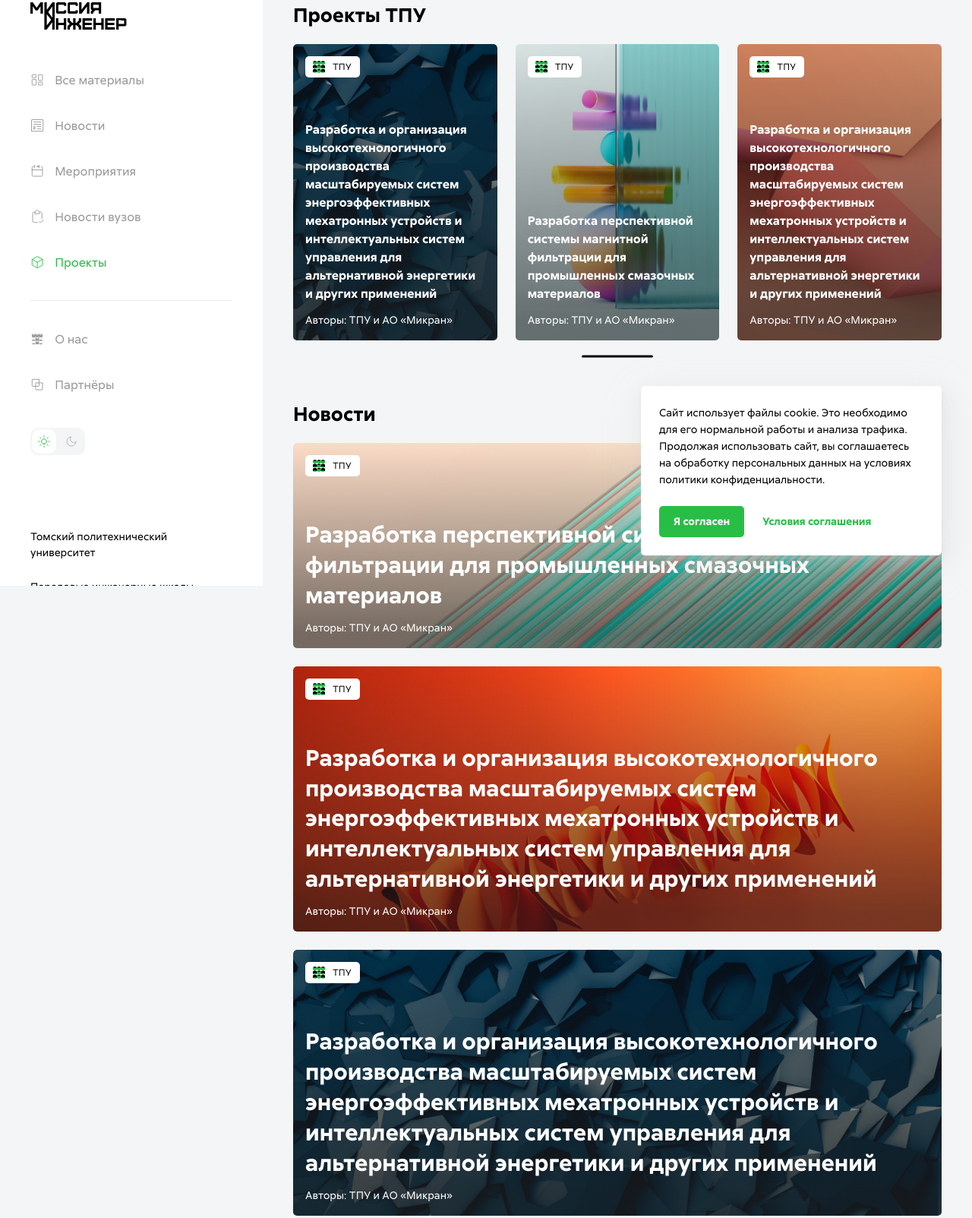
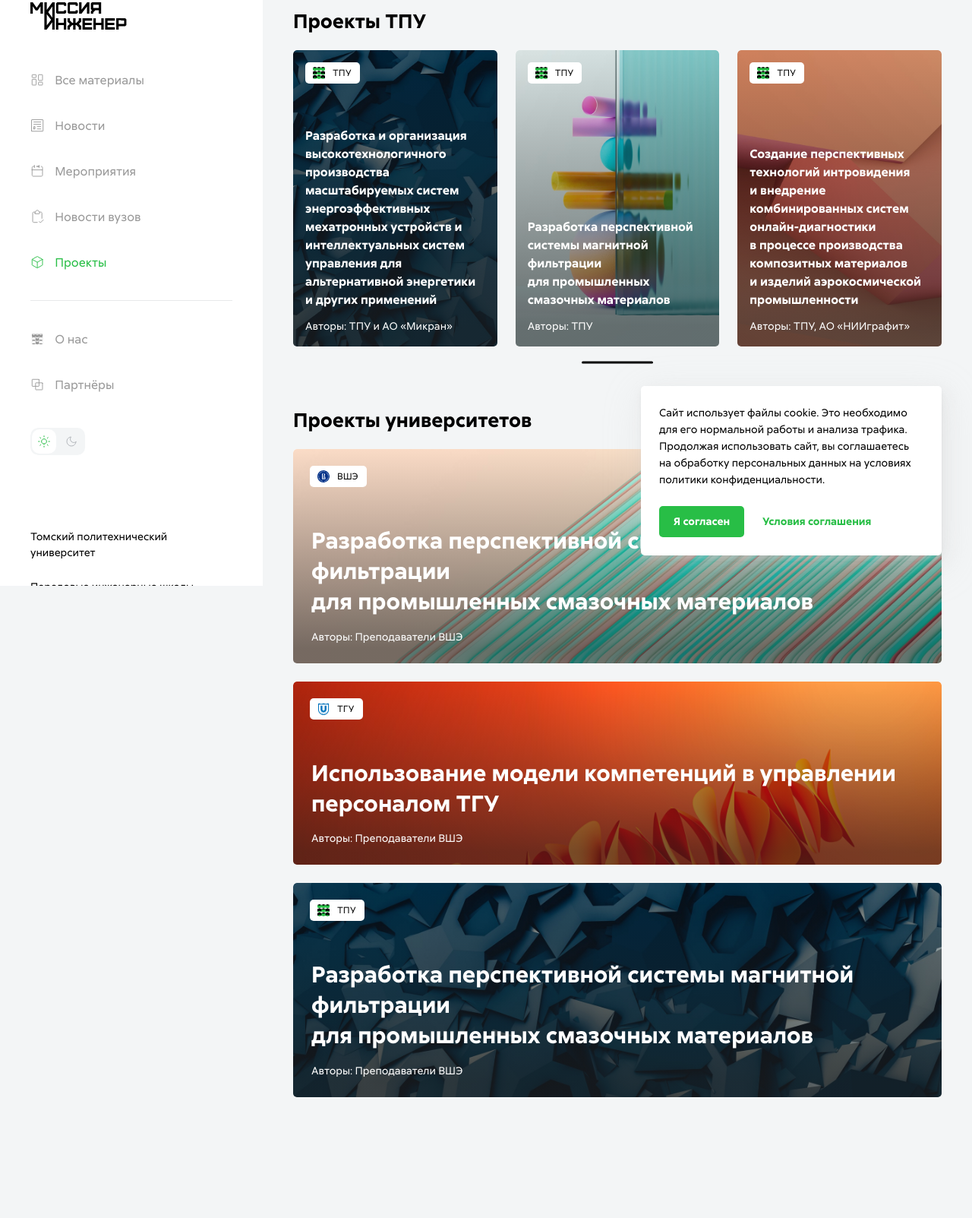
Before and after one commit to Boffeer/mission-engineer, a website: page projects.html in a window 1280 px wide. Shown: the part 29-1632 px from the top of the page at 76% size. After the commit the page ends 1505 px from the top, so only its background shows below. Drawn offline with Linux system fonts and the light colour scheme.

Commit message:
Делает ПП проектов

```diff
--- a/projects.html
+++ b/projects.html
@@ -288,7 +288,7 @@
           </div>
         </div>
       </div>
-      <div class="page-content">
+      <div class="page-content page-content--more-gap">
         <h2 class="section__title section__heading">Проекты ТПУ</h2>
         <section class="section">
           <div class="section__content">
@@ -348,10 +348,10 @@
                       <h3 class="card__title">
                         <a href="#" class="card__title-link"
                           >Разработка перспективной системы магнитной фильтрации
-                          для промышленных смазочных материалов</a
+                          для&nbsp;промышленных смазочных материалов</a
                         >
                       </h3>
-                      <p class="card__desc">Авторы: ТПУ и АО «Микран»</p>
+                      <p class="card__desc">Авторы: ТПУ</p>
                     </div>
                   </article>
                 </div>
@@ -375,15 +375,15 @@
                     /></picture>
                     <div class="card__info">
                       <h3 class="card__title">
-                        <a href="#" class="card__title-link"
-                          >Разработка и организация высокотехнологичного
-                          производства масштабируемых систем энергоэффективных
-                          мехатронных устройств и интеллектуальных систем
-                          управления для альтернативной энергетики и других
-                          применений</a
-                        >
+                        <a href="#" class="card__title-link">
+                          Создание перспективных технологий интровидения
+                          <br />и внедрение комбинированных систем
+                          онлайн-диагностики <br />в процессе производства
+                          композитных материалов <br />и изделий аэрокосмической
+                          промышленности
+                        </a>
                       </h3>
-                      <p class="card__desc">Авторы: ТПУ и АО «Микран»</p>
+                      <p class="card__desc">Авторы: ТПУ, АО «НИИграфит»</p>
                     </div>
                   </article>
                 </div>
@@ -395,19 +395,19 @@
           </div>
         </section>
 
-        <section class="section">
-          <h2 class="section__title section__heading">Новости</h2>
+        <section class="section section-projects-universities">
+          <h2 class="section__title section__heading">Проекты университетов</h2>
           <div class="section__content">
             <div class="cards--fullsize-projects">
               <article class="card card--bg-pic">
                 <div class="card__tags">
                   <a href="#" class="tag card__tag">
                     <img
-                      src="./img/card/tag.png"
-                      alt="ТПУ"
+                      src="./img/partners/1-logo.svg"
+                      alt="ВШЭ"
                       class="tag__thumb"
                     />
-                    ТПУ
+                    ВШЭ
                   </a>
                 </div>
                 <picture class="card__pic"
@@ -419,22 +419,23 @@
                 <div class="card__info">
                   <h3 class="card__title">
                     <a href="#" class="card__title-link"
-                      >Разработка перспективной системы магнитной фильтрации для
-                      промышленных смазочных материалов</a
+                      >Разработка перспективной системы магнитной фильтрации
+                      <br class="only-desktop" />
+                      для промышленных смазочных материалов</a
                     >
                   </h3>
-                  <p class="card__desc">Авторы: ТПУ и АО «Микран»</p>
+                  <p class="card__desc">Авторы: Преподаватели ВШЭ</p>
                 </div>
               </article>
               <article class="card card--bg-pic">
                 <div class="card__tags">
                   <a href="#" class="tag card__tag">
                     <img
-                      src="./img/card/tag.png"
-                      alt="ТПУ"
+                      src="./img/partners/3-logo.svg"
+                      alt="ТГУ"
                       class="tag__thumb"
                     />
-                    ТПУ
+                    ТГУ
                   </a>
                 </div>
                 <picture class="card__pic"
@@ -446,13 +447,11 @@
                 <div class="card__info">
                   <h3 class="card__title">
                     <a href="#" class="card__title-link"
-                      >Разработка и организация высокотехнологичного
-                      производства масштабируемых систем энергоэффективных
-                      мехатронных устройств и интеллектуальных систем управления
-                      для альтернативной энергетики и других применений</a
+                      >Использование модели компетенций в управлении
+                      персоналом&nbsp;ТГУ</a
                     >
                   </h3>
-                  <p class="card__desc">Авторы: ТПУ и АО «Микран»</p>
+                  <p class="card__desc">Авторы: Преподаватели ВШЭ</p>
                 </div>
               </article>
               <article class="card card--bg-pic">
@@ -475,13 +474,12 @@
                 <div class="card__info">
                   <h3 class="card__title">
                     <a href="#" class="card__title-link"
-                      >Разработка и организация высокотехнологичного
-                      производства масштабируемых систем энергоэффективных
-                      мехатронных устройств и интеллектуальных систем управления
-                      для альтернативной энергетики и других применений</a
+                      >Разработка перспективной системы магнитной фильтрации
+                      <br class="only-desktop" />
+                      для промышленных смазочных материалов</a
                     >
                   </h3>
-                  <p class="card__desc">Авторы: ТПУ и АО «Микран»</p>
+                  <p class="card__desc">Авторы: Преподаватели ВШЭ</p>
                 </div>
               </article>
             </div>
--- a/sass/_grid.scss
+++ b/sass/_grid.scss
@@ -168,3 +168,24 @@
     font-size: var(--fz-h1);
     line-height: var(--lh-h1);
 }
+
+.cards--fullsize-projects .card--bg-pic .card__tags {
+    @media (min-width: 576px) {
+        top: 22px;
+        left: 22px;
+    }
+}
+
+.cards--fullsize-projects .card--bg-pic .card__info {
+    @media (min-width: 576px) {
+        padding-right: 24px;
+        padding-bottom: 24px;
+        padding-left: 24px;
+    }
+}
+
+.cards--fullsize-projects .card--bg-pic .card__title {
+    @media (min-width: 576px) {
+        margin-bottom: 16px;
+    }
+}
--- a/sass/components/_card.scss
+++ b/sass/components/_card.scss
@@ -199,6 +199,9 @@
 
 .card--bg-pic {
     height: 100%;
+    @media (max-width: 575px) {
+        margin-bottom: 18px;
+    }
 }
 
 .card--bg-pic .card__pic {
@@ -230,6 +233,9 @@
         rgba(30, 30, 30, 0) 100%
     );
     border-radius: 5px;
+    @media (max-width: 575px) {
+        padding-top: 78px;
+    }
 }
 
 .card--bg-pic .card-meta__icon {
@@ -268,7 +274,8 @@
         padding-bottom: 76px;
     }
     @media (max-width: 576px) {
-        padding-top: 78px;
+        // padding-top: 78px;
+        padding-top: 60px;
         padding-right: 16px;
         padding-bottom: 58px;
         padding-left: 16px;
--- a/sass/components/_sliders.scss
+++ b/sass/components/_sliders.scss
@@ -46,6 +46,9 @@
     height: auto;
     margin-bottom: -30px;
     margin-left: 4px;
+    @media (max-width: 575px) {
+        display: none;
+    }
 }
 
 .featured-slider__pagination {
@@ -97,6 +100,12 @@
     }
 }
 
+.swiper-wrapper-removed .card__title br {
+    @media (max-width: 575px) {
+        display: initial;
+    }
+}
+
 // .featured-slider * {
 //     transition: all 0.3s ease;
 // }
--- a/sass/sections/_section.scss
+++ b/sass/sections/_section.scss
@@ -94,3 +94,9 @@
         display: none;
     }
 }
+
+.section-projects-universities {
+    @media (max-width: 575px) {
+        padding-top: 10px;
+    }
+}
```
Also changed, not shown: main.html (+4 -4 lines), css/style.css, css/style.min.css, 2 other files.
